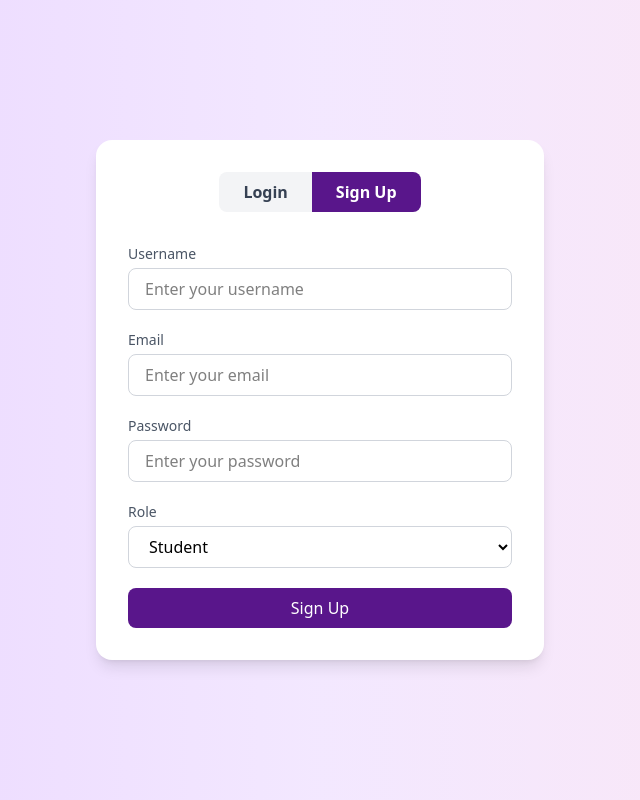
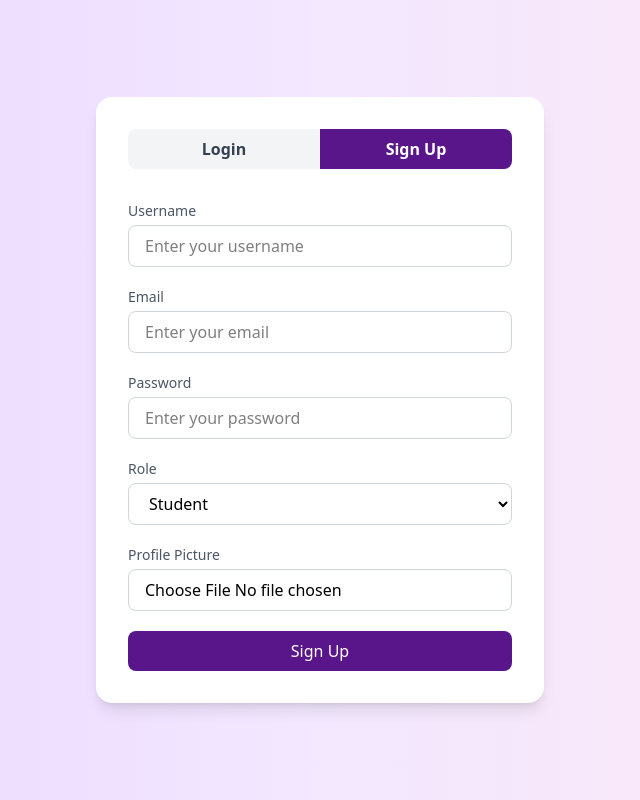
Before and after one commit to Rupam-Mondal/LearnSphere, a React (Vite) app in the folder LearnSphereFrontend/: page /auth in a window 1280 px wide. Both pictures are taken after a click on the button "Sign Up". Shown: the whole page, without its empty margins (320-960 px from the left). Built offline with nearby package versions, Linux system fonts and the light colour scheme.

Commit message:
Authentication

```diff
--- a/LearnSphereFrontend/package.json
+++ b/LearnSphereFrontend/package.json
@@ -18,6 +18,7 @@
     "motion": "^12.17.0",
     "react": "^19.1.0",
     "react-dom": "^19.1.0",
+    "react-icons": "^5.5.0",
     "react-router-dom": "^7.6.2",
     "tailwind-merge": "^3.3.1"
   },
--- a/LearnSphereFrontend/src/Components/Navbar/Navbar.jsx
+++ b/LearnSphereFrontend/src/Components/Navbar/Navbar.jsx
@@ -20,7 +20,6 @@ function Navbar() {
       setToken(null);
     }
 
-    console.log("user from localStorage:", storedUser);
   }, []);
 
   const handleLogout = () => {
--- a/LearnSphereFrontend/src/Components/TeacherDashBoard/CreateCourse.jsx
+++ b/LearnSphereFrontend/src/Components/TeacherDashBoard/CreateCourse.jsx
@@ -20,12 +20,12 @@ const CreateCourse = ({id}) => {
 
     const form = new FormData();
     form.append("file", file);
-    form.append("upload_preset", "LearnSphereImage_Preset");
-    form.append("cloud_name", "dyjzfkkxl");
+    form.append("upload_preset", import.meta.env.VITE_COLUDINARY_UPLOAD_PRESET);
+    form.append("cloud_name", import.meta.env.VITE_COLUDINARY_CLOUD_NAME);
 
     try {
       const response = await axios.post(
-        "https://api.cloudinary.com/v1_1/dyjzfkkxl/image/upload",
+        import.meta.env.VITE_COLUDINARY_URL + "/image/upload",
         form
       );
       console.log(response.data);
@@ -51,7 +51,7 @@ const CreateCourse = ({id}) => {
 
     try {
       const response = await axios.post(
-        "https://api.cloudinary.com/v1_1/dyjzfkkxl/video/upload",
+        import.meta.env.VITE_COLUDINARY_URL + "/video/upload",
         form
       );
       console.log(response.data);
--- a/LearnSphereFrontend/src/pages/AuthPage.jsx
+++ b/LearnSphereFrontend/src/pages/AuthPage.jsx
@@ -1,4 +1,4 @@
-import React, { useEffect, useState } from "react";
+import React, { useState } from "react";
 import axios from "axios";
 import { useNavigate } from "react-router-dom";
 
@@ -8,30 +8,83 @@ const AuthPage = () => {
   const [email, setEmail] = useState("");
   const [password, setPassword] = useState("");
   const [role, setRole] = useState("student");
+  const [profilePicture, setProfilePicture] = useState("");
+  const [loading, setLoading] = useState(false);
 
   const navigate = useNavigate();
+
+  const profilepicLinkGenerate = async (e) => {
+    setLoading(true);
+    const file = e.target.files[0];
+    if (!file) {
+      alert("Please select a file");
+      return;
+    }
+
+    const form = new FormData();
+    form.append("file", file);
+    form.append("upload_preset", import.meta.env.VITE_COLUDINARY_UPLOAD_PRESET);
+    form.append("cloud_name", import.meta.env.VITE_COLUDINARY_CLOUD_NAME);
+
+    try {
+      const response = await axios.post(
+        import.meta.env.VITE_COLUDINARY_URL + "/image/upload",
+        form
+      );
+      setProfilePicture(response.data.secure_url);
+    } catch (error) {
+      alert("Upload failed");
+    }
+
+    setLoading(false);
+  };
+
+  const register = async (e) => {
+    e.preventDefault();
+    try {
+      let response = await axios.post(
+        `${import.meta.env.VITE_BACKEND_URL}/auth/register`,
+        {
+          username,
+          email,
+          password,
+          role,
+          profilePicture,
+        }
+      );
+
+      if (response.data.success) {
+        alert(response.data.message);
+        localStorage.setItem("token", response.data.token);
+        localStorage.setItem("user", JSON.stringify(response.data.user));
+        navigate("/");
+      } else {
+        alert(response.data.error || "Registration failed");
+      }
+    } catch (error) {
+      alert("Registration failed. User AlreaDY exists or some credentials missed.");
+    }
+  };
 
   const login = async (e) => {
     e.preventDefault();
     try {
-      let response = await axios.post("http://localhost:4000/api/auth/login", {
-        email: email,
-        password: password,
-      });
+      let response = await axios.post(
+        `${import.meta.env.VITE_BACKEND_URL}/auth/login`,
+        {
+          email,
+          password,
+        }
+      );
 
-      console.log(response.data);
-
-      if(response.data.success) {
+      if (response.data.success) {
         alert(response.data.message);
+        localStorage.setItem("token", response.data.token);
+        localStorage.setItem("user", JSON.stringify(response.data.user));
+        navigate("/");
+      } else {
+        alert(response.data.error || "Login failed");
       }
-      if(response.status === 401) {
-        alert(response.data.error);
-      }
-
-      localStorage.setItem("token", response.data.token);
-      localStorage.setItem("user", JSON.stringify(response.data.user));
-      navigate("/");
-
     } catch (error) {
       alert("Login failed. Please check your credentials.");
     }
@@ -41,11 +94,12 @@ const AuthPage = () => {
     "w-full px-4 py-2 border border-gray-300 rounded-lg focus:outline-none focus:ring-2 focus:ring-[#59168B] transition";
 
   return (
-    <div className="flex justify-center items-center min-h-screen bg-gradient-to-r from-purple-200 via-purple-100 to-pink-100">
-      <div className="w-full max-w-md bg-white p-8 rounded-2xl shadow-lg transition-all duration-300">
+    <div className="flex justify-center items-center min-h-screen px-4 sm:px-6 bg-gradient-to-r from-purple-200 via-purple-100 to-pink-100">
+      <div className="w-full max-w-md bg-white p-6 sm:p-8 rounded-2xl shadow-lg transition-all duration-300">
+
         <div className="flex justify-center mb-8">
           <button
-            className={`px-6 py-2 font-semibold rounded-l-lg transition-colors duration-300 ${
+            className={`w-1/2 py-2 font-semibold rounded-l-lg transition-colors duration-300 ${
               isLogin ? "bg-[#59168B] text-white" : "bg-gray-100 text-gray-700"
             }`}
             onClick={() => setIsLogin(true)}
@@ -53,7 +107,7 @@ const AuthPage = () => {
             Login
           </button>
           <button
-            className={`px-6 py-2 font-semibold rounded-r-lg transition-colors duration-300 ${
+            className={`w-1/2 py-2 font-semibold rounded-r-lg transition-colors duration-300 ${
               !isLogin ? "bg-[#59168B] text-white" : "bg-gray-100 text-gray-700"
             }`}
             onClick={() => setIsLogin(false)}
@@ -62,18 +116,13 @@ const AuthPage = () => {
           </button>
         </div>
 
+
         {isLogin ? (
-          <form className="space-y-5" onSubmit={(e)=>login(e)}>
+          <form className="space-y-5" onSubmit={login}>
             <div>
-              <label
-                htmlFor="login-email"
-                className="block text-sm text-gray-600 mb-1"
-              >
-                Email
-              </label>
+              <label className="block text-sm text-gray-600 mb-1">Email</label>
               <input
                 type="email"
-                id="login-email"
                 className={inputStyle}
                 placeholder="Enter your email"
                 value={email}
@@ -81,15 +130,11 @@ const AuthPage = () => {
               />
             </div>
             <div>
-              <label
-                htmlFor="login-password"
-                className="block text-sm text-gray-600 mb-1"
-              >
+              <label className="block text-sm text-gray-600 mb-1">
                 Password
               </label>
               <input
                 type="password"
-                id="login-password"
                 className={inputStyle}
                 placeholder="Enter your password"
                 value={password}
@@ -104,17 +149,13 @@ const AuthPage = () => {
             </button>
           </form>
         ) : (
-          <form className="space-y-5">
+          <form className="space-y-5" onSubmit={(e) => register(e)}>
             <div>
-              <label
-                htmlFor="signup-username"
-                className="block text-sm text-gray-600 mb-1"
-              >
+              <label className="block text-sm text-gray-600 mb-1">
                 Username
               </label>
               <input
                 type="text"
-                id="signup-username"
                 className={inputStyle}
                 placeholder="Enter your username"
                 value={username}
@@ -122,15 +163,9 @@ const AuthPage = () => {
               />
             </div>
             <div>
-              <label
-                htmlFor="signup-email"
-                className="block text-sm text-gray-600 mb-1"
-              >
-                Email
-              </label>
+              <label className="block text-sm text-gray-600 mb-1">Email</label>
               <input
                 type="email"
-                id="signup-email"
                 className={inputStyle}
                 placeholder="Enter your email"
                 value={email}
@@ -138,15 +173,11 @@ const AuthPage = () => {
               />
             </div>
             <div>
-              <label
-                htmlFor="signup-password"
-                className="block text-sm text-gray-600 mb-1"
-              >
+              <label className="block text-sm text-gray-600 mb-1">
                 Password
               </label>
               <input
                 type="password"
-                id="signup-password"
                 className={inputStyle}
                 placeholder="Enter your password"
                 value={password}
@@ -154,28 +185,43 @@ const AuthPage = () => {
               />
             </div>
             <div>
-              <label
-                htmlFor="signup-role"
-                className="block text-sm text-gray-600 mb-1"
-              >
-                Role
-              </label>
+              <label className="block text-sm text-gray-600 mb-1">Role</label>
               <select
-                id="signup-role"
                 className={inputStyle}
                 value={role}
-                onChange={(e) => {
-                  setRole(e.target.value);
-                }}
+                onChange={(e) => setRole(e.target.value)}
               >
                 <option value="student">Student</option>
                 <option value="teacher">Teacher</option>
                 <option value="admin">Admin</option>
               </select>
             </div>
+            <div>
+              <label className="block text-sm text-gray-600 mb-1">
+                Profile Picture
+              </label>
+              <input
+                type="file"
+                accept="image/*"
+                className={inputStyle}
+                onChange={profilepicLinkGenerate}
+              />
+              {loading ? (
+                <p className="text-sm text-gray-500 mt-2">Uploading...</p>
+              ) : (
+                profilePicture && (
+                  <img
+                    src={profilePicture}
+                    alt="Profile"
+                    className="mt-3 w-24 h-24 rounded-xl object-cover"
+                  />
+                )
+              )}
+            </div>
             <button
               type="submit"
-              className="w-full bg-[#59168B] text-white py-2 rounded-lg hover:bg-[#4b1278] transition"
+              className={`w-full bg-[#59168B] text-white py-2 rounded-lg hover:bg-[#4b1278] transition ${loading ? "opacity-50 cursor-not-allowed" : ""}`}
+
             >
               Sign Up
             </button>
```
Also changed, not shown: 2 other files (tests, documents, lock files or other folders).
